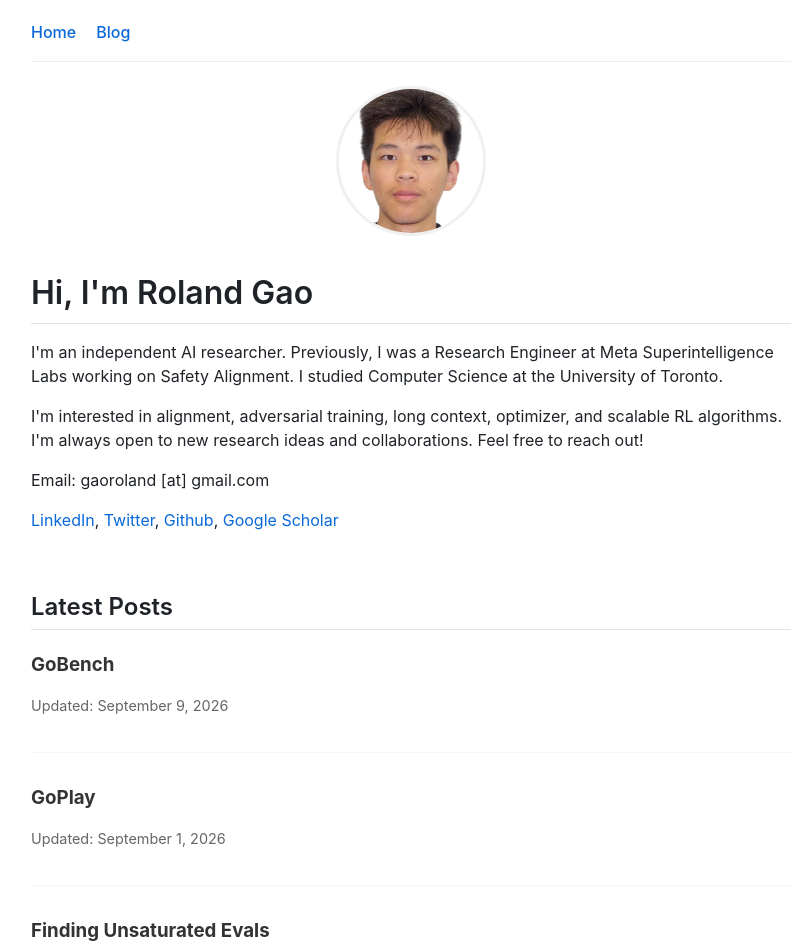
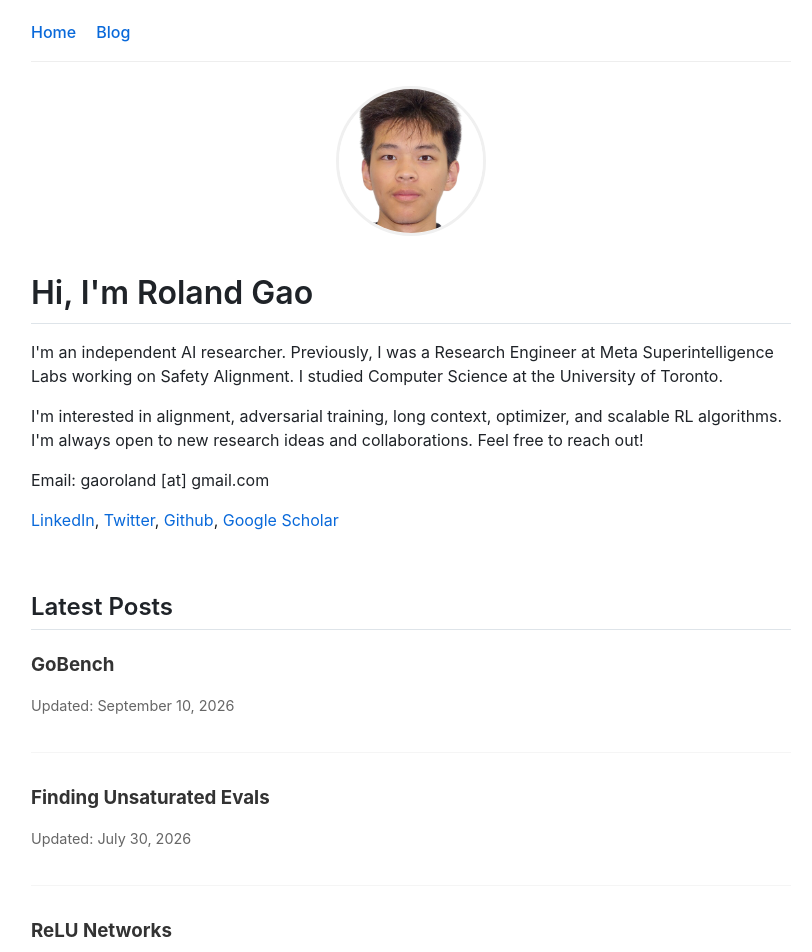
Before and after one commit to RolandGao/rolandgao.github.io, a Next.js app: page / in a window 1280 px wide. Shown: the top 952 px of the page, without its empty margins (229-1041 px from the left). Built offline with nearby package versions, Linux system fonts and the light colour scheme.

Commit message:
Move GoPlay into the final GoBench section

```diff
--- a/components/GoPlay.js
+++ b/components/GoPlay.js
@@ -864,7 +864,7 @@ const GoPlay = () => {
   );
 
   return (
-    <section className="goplay-root" aria-label="Play 9 by 9 Go against KataGo">
+    <section id="goplay" className="goplay-root" aria-label="Play 9 by 9 Go against KataGo">
       <div className="goplay-game">
         <div className="goplay-settings">
           <div className="goplay-field">
--- a/content/blogs/index.json
+++ b/content/blogs/index.json
@@ -7,17 +7,8 @@
       "path": "/blog/gobench/",
       "date": "2026-09-09",
       "dateDisplay": "September 9, 2026",
-      "updated": "2026-09-09",
+      "updated": "2026-09-10",
       "description": "Measuring how well frontier language models play 9×9 Go against a calibrated ladder of KataGo opponents."
-    },
-    {
-      "id": "goplay",
-      "title": "GoPlay",
-      "path": "/blog/goplay/",
-      "date": "2026-09-01",
-      "dateDisplay": "September 1, 2026",
-      "updated": "2026-09-01",
-      "description": "Play 9×9 Go in your browser against calibrated KataGo opponents."
     },
     {
       "id": "relu_networks",
```
Also changed, not shown: content/blogs/gobench.md (+6 -0 lines), content/blogs/goplay.md (deleted, +0 -3 lines), public/blog/goplay/index.html (added, +14 -0 lines), 1 other file (tests, documents, lock files or other folders).
